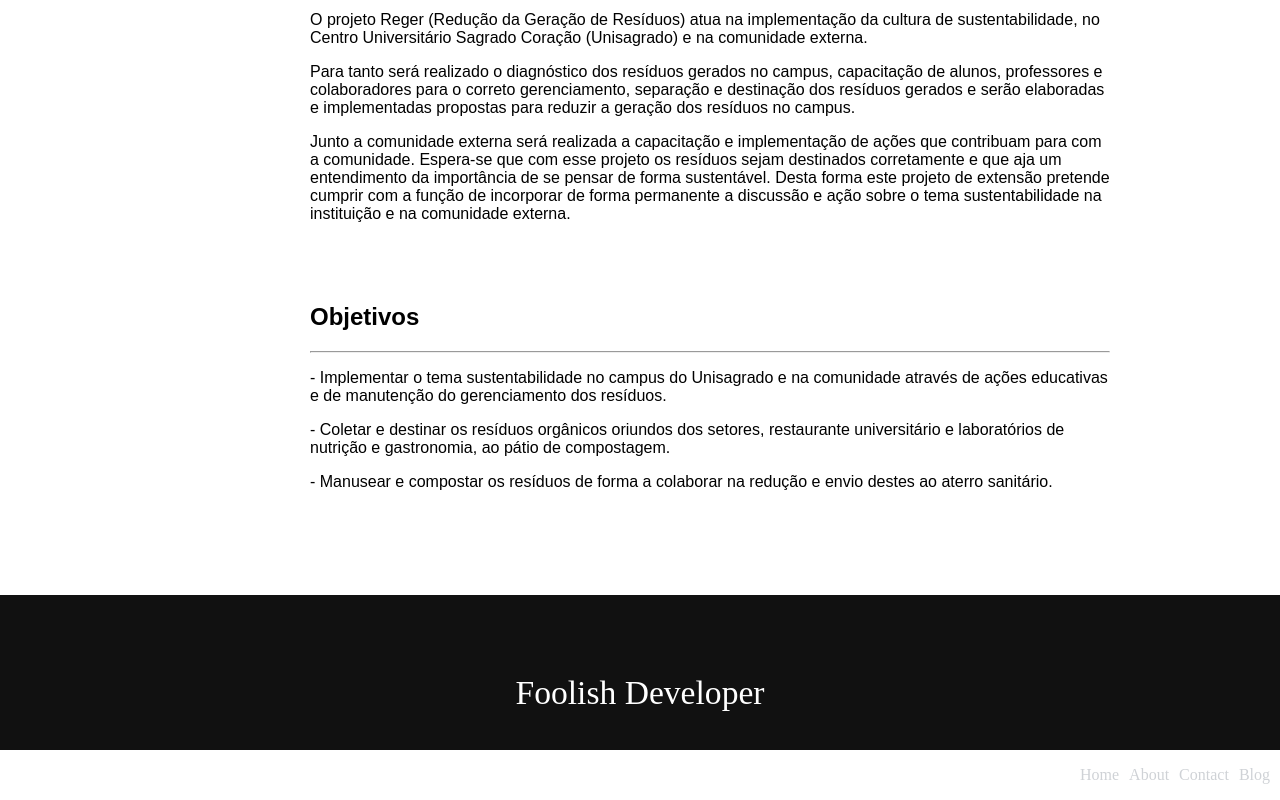
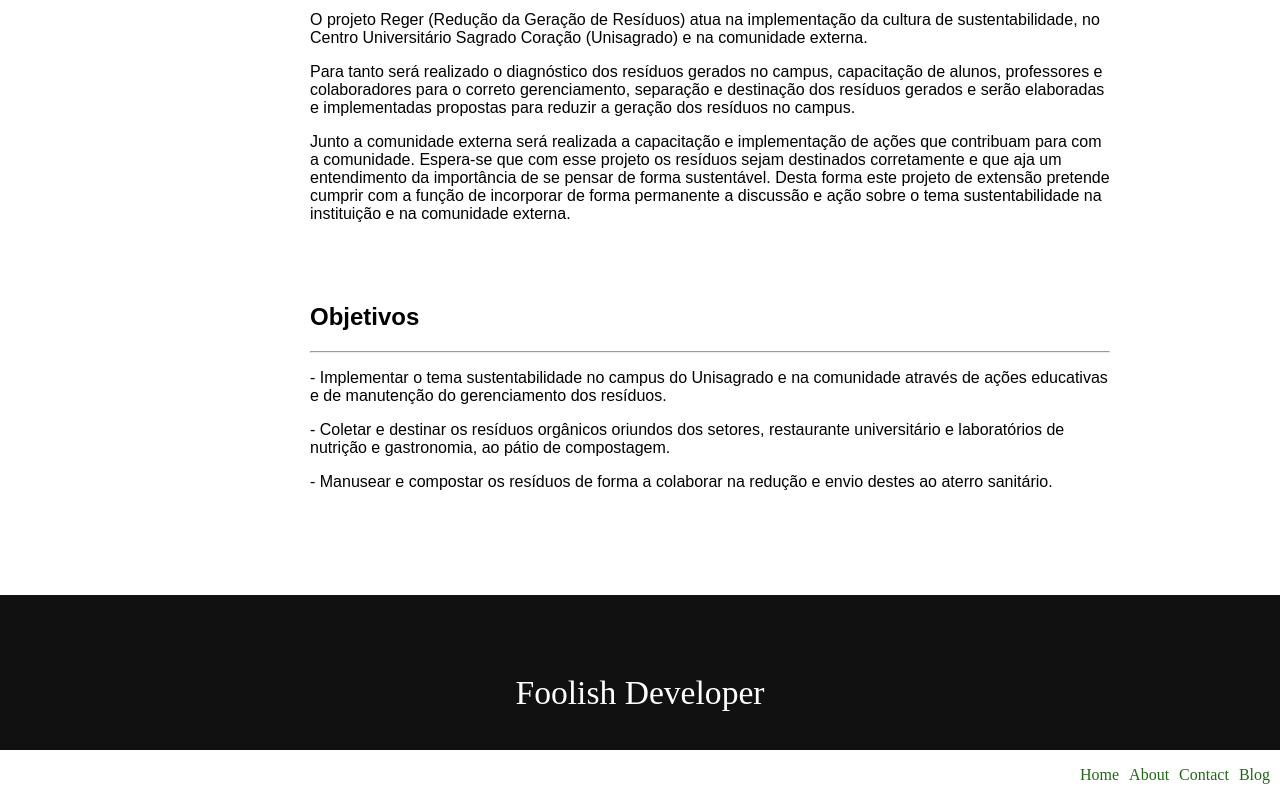
Before and after one commit to GustaCani/Projeto_REGER, a React (Vite) app in the folder frontend/: page /#/ in a window 1280 px wide. Shown: the part 1085-1885 px from the top of the page. Built offline with nearby package versions, Linux system fonts and the light colour scheme.

Commit message:
Update styles.css

```diff
--- a/frontend/src/assets/paginas/components_main/Footer/styles.css
+++ b/frontend/src/assets/paginas/components_main/Footer/styles.css
@@ -39,7 +39,7 @@ footer{
   }
 
   .footer-menu ul li a{
-    color: #cfd2d6;
+    color: #206815;
     text-decoration: none;
   }
 
```
